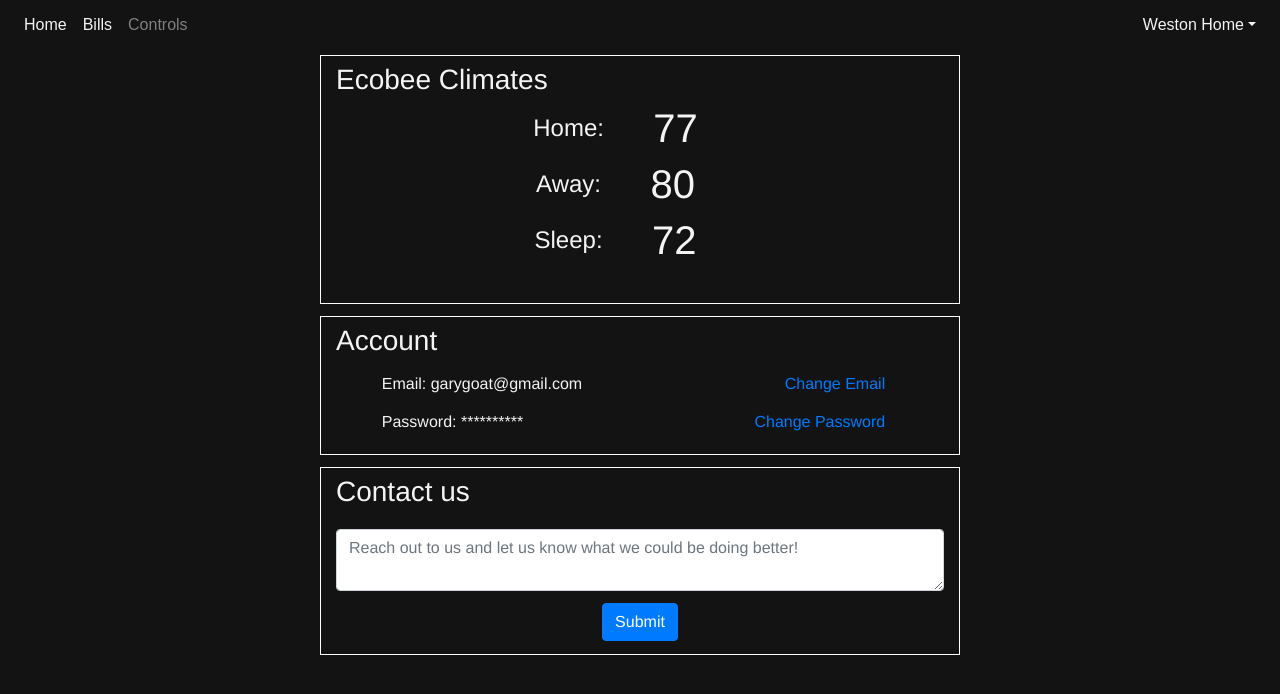
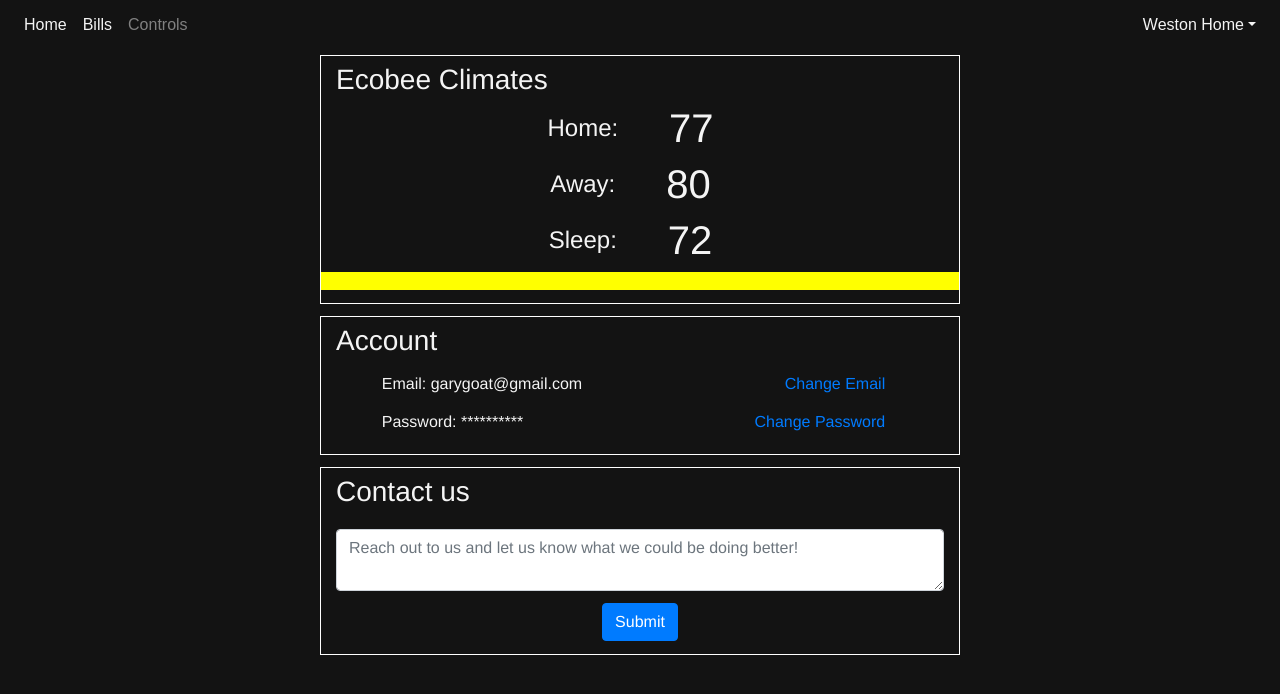
Before and after one commit to alindenberg/SprightfulDashboard-FE, a Vue app: page /controls in a window 1280 px wide. Both pictures are taken after a click on the button 636 px from the left and 132 px from the top of the page. Shown: the top 694 px of the page. Built offline with nearby package versions, Linux system fonts and the light colour scheme.

Commit message:
Center buttons on ecobee control

```diff
--- a/src/components/Ecobee.vue
+++ b/src/components/Ecobee.vue
@@ -4,7 +4,7 @@
       <h3 style="float: left">Ecobee Climates</h3>
     </b-col>
     <b-col class="justify-content-center" style="margin-bottom: 2%">
-      <b-row class="w-100 justify-content-center align-items-center">
+      <b-row class="justify-content-center align-items-center">
         <h4 style="margin-right: 5%">Home:</h4>
         <b-row>
           <button
@@ -26,7 +26,7 @@
           </button>
         </b-row>
       </b-row>
-      <b-row class="w-100 justify-content-center align-items-center">
+      <b-row class="justify-content-center align-items-center">
         <h4 style="margin-right: 5%">Away:</h4>
         <b-row>
           <button
@@ -48,7 +48,7 @@
           </button>
         </b-row>
       </b-row>
-      <b-row class="w-100 justify-content-center align-items-center">
+      <b-row class="justify-content-center align-items-center">
         <h4 style="margin-right: 5%">Sleep:</h4>
         <b-row>
           <button
@@ -70,7 +70,7 @@
           </button>
         </b-row>
       </b-row>
-      <b-row v-if="changesMade" class="w-100 justify-content-center">
+      <b-row v-if="changesMade" class="justify-content-center" style="background-color: yellow">
         <button
           type="button"
           style="color: red"
```
